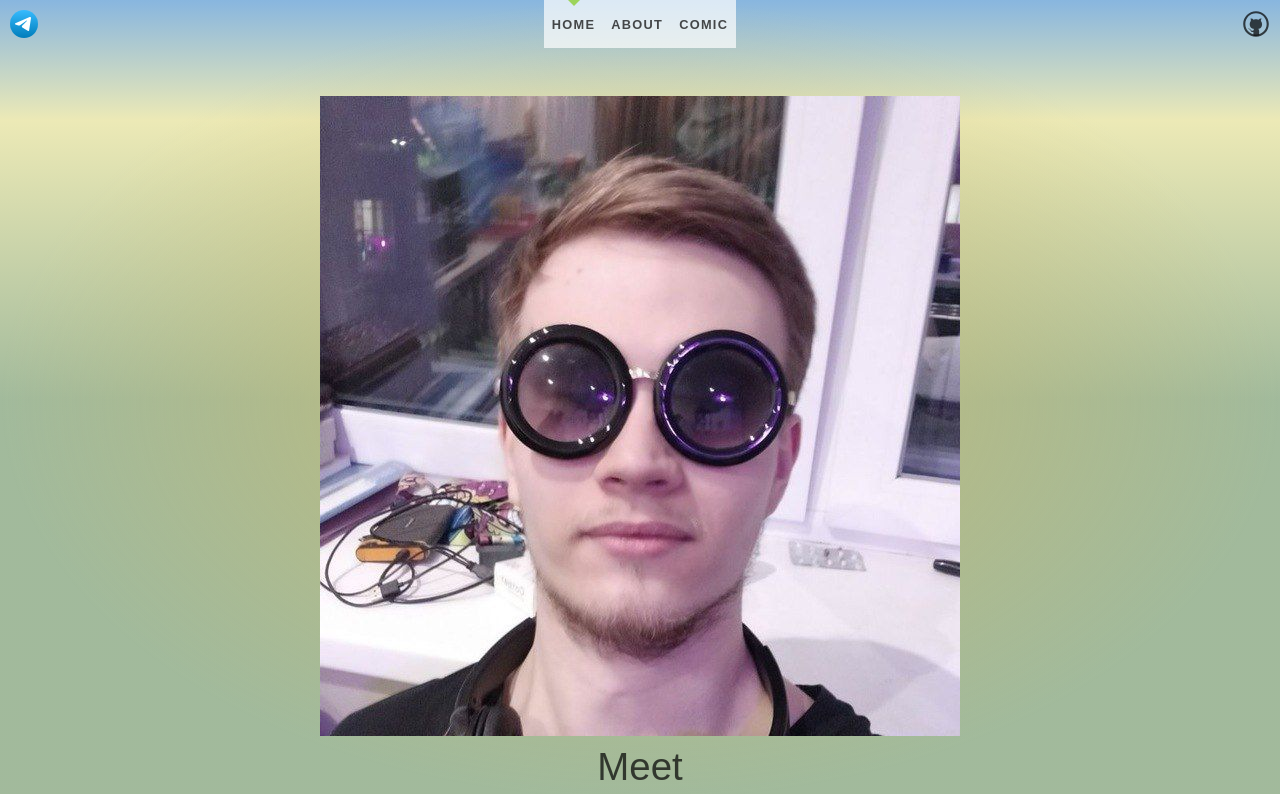
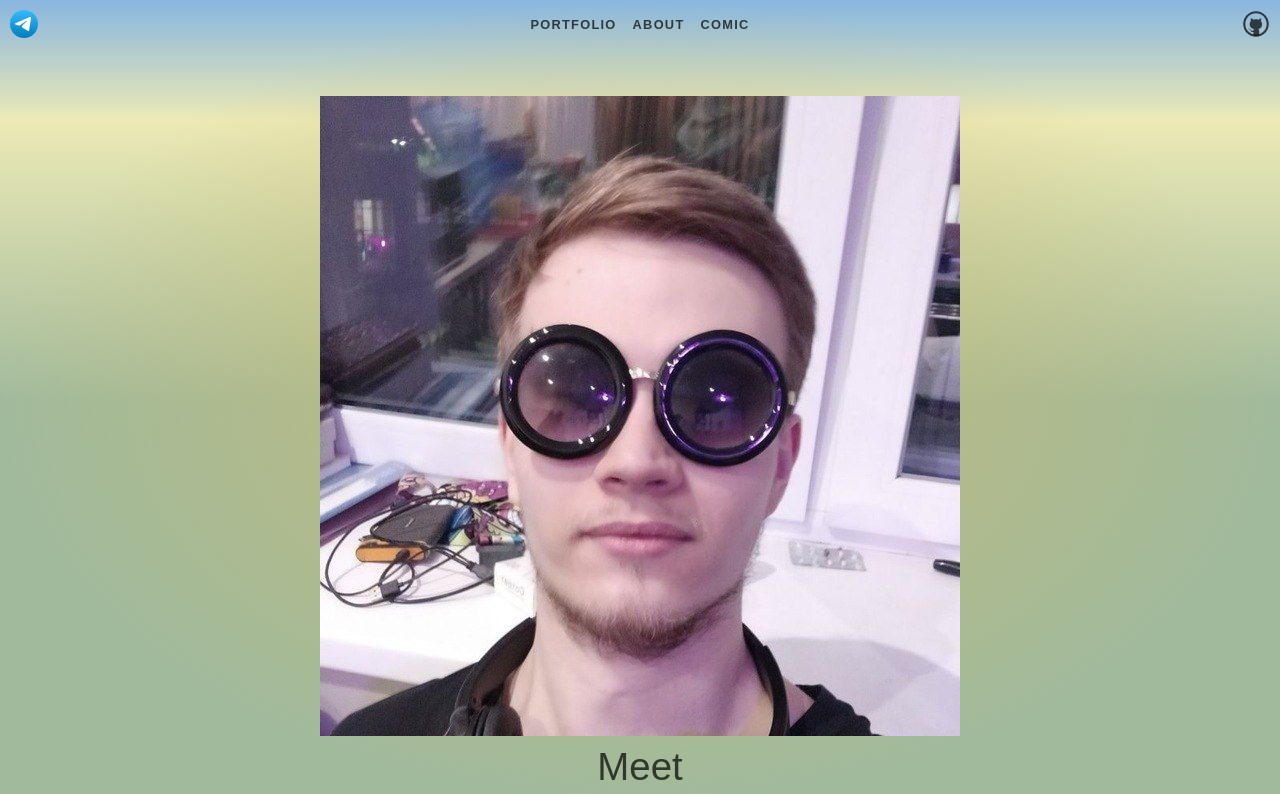
Before and after one commit to IlyaMirzazhanov/SvelteKit_Assignment5, a SvelteKit app: page / in a window 1280 px wide. Shown: the top 794 px of the page. Built offline with nearby package versions, Linux system fonts and the light colour scheme.

Commit message:
Update Header.svelte

```diff
--- a/src/routes/Header.svelte
+++ b/src/routes/Header.svelte
@@ -12,17 +12,9 @@
 	</div>
 
 	<nav>
-		<ul>
-			<li aria-current={$page.url.pathname === '/' ? 'page' : undefined}>
-				<a href="/">Home</a>
-			</li>
-			<li aria-current={$page.url.pathname === '/about' ? 'page' : undefined}>
-				<a href="/about">About</a>
-			</li>
-			<li aria-current={$page.url.pathname === '/comic' ? 'page' : undefined}>
-				<a href="/comic">Comic</a>
-			</li>
-		</ul>
+		<a href="/">Portfolio</a>
+		<a href="/about">About</a>
+		<a href="/comic">Comic</a>
 	</nav>
 
 	<div class="corner">
```
